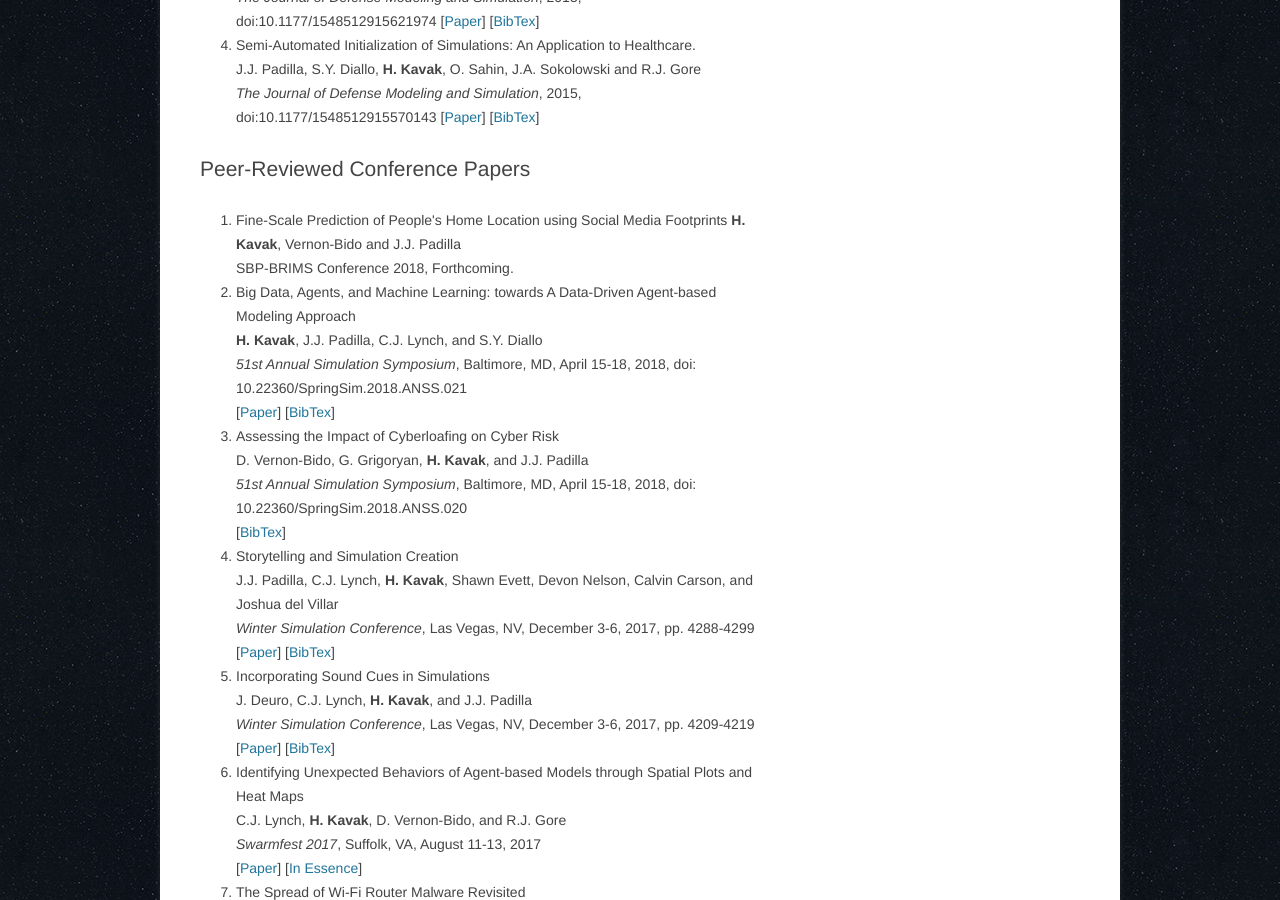
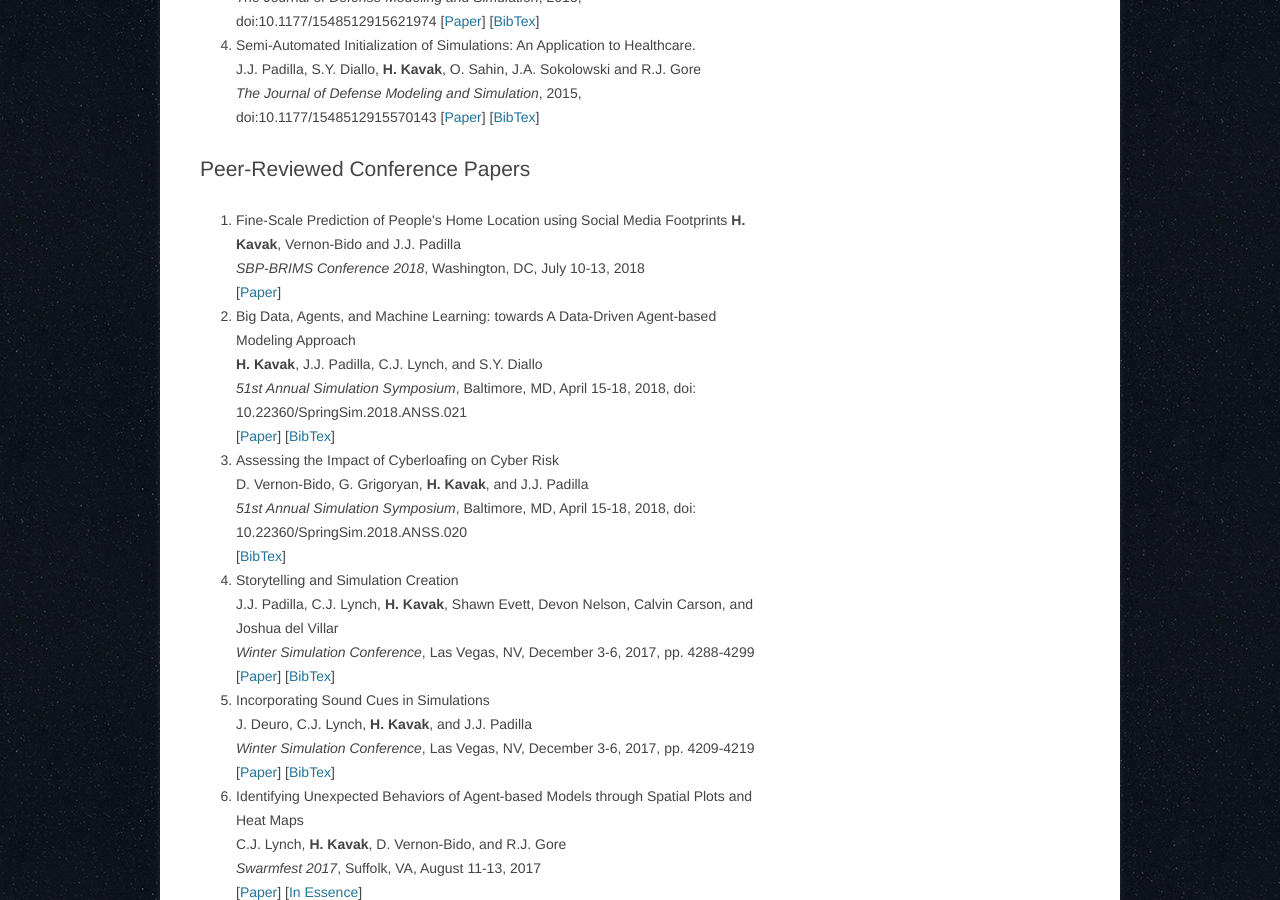
Before and after one commit to hamdikavak/hamdikavak.github.io, a Jekyll site: the page built from publications/index.html, in a window 1280 px wide and 900 px high, scrolled down 601 px. Built offline with Jekyll 4.4.1, drawn with Linux system fonts in a browser that asks for light colours; nearby versions of some CDN libraries.

Commit message:
SBP'18 paper file added and publication list updated

```diff
--- a/publications/index.html
+++ b/publications/index.html
@@ -43,8 +43,10 @@ current_page_publications: active
 <ol>
 	<li>
      Fine-Scale Prediction of People's Home Location using Social Media Footprints
-     <strong>H. Kavak</strong>, Vernon-Bido and J.J. Padilla
-     <br/>SBP-BRIMS Conference 2018, Forthcoming.
+     <strong>H. Kavak</strong>, Vernon-Bido and J.J. Padilla <br/>
+     <em> SBP-BRIMS Conference 2018</em>, Washington, DC, July 10-13, 2018<br />
+     [<a title="Self-archive" href="/download/home_location_prediction_sbp18.pdf">Paper</a>]
+
   	</li>
 	<li>
     Big Data, Agents, and Machine Learning: towards A Data-Driven Agent-based Modeling Approach<br />
@@ -165,8 +167,7 @@ current_page_publications: active
   <li>
 	   An Agent-Based Simulation Framework to Generate Plausible Trajectory Data w/ J-S. Kim et al.
   </li>
-	<li>
+  <li>
 	   Towards Massive Agent-Based Geospatial Simulation w/ U. Manzoor et al.
   </li>
-
 </ol>
```
Also changed, not shown: 1 other file.
